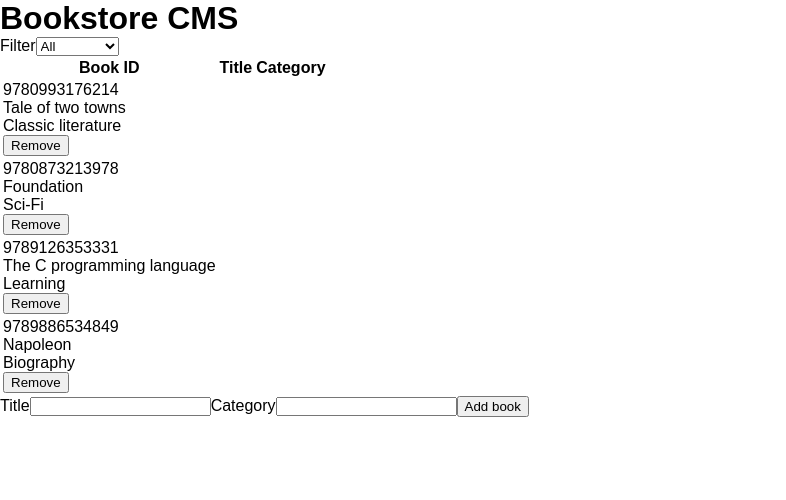
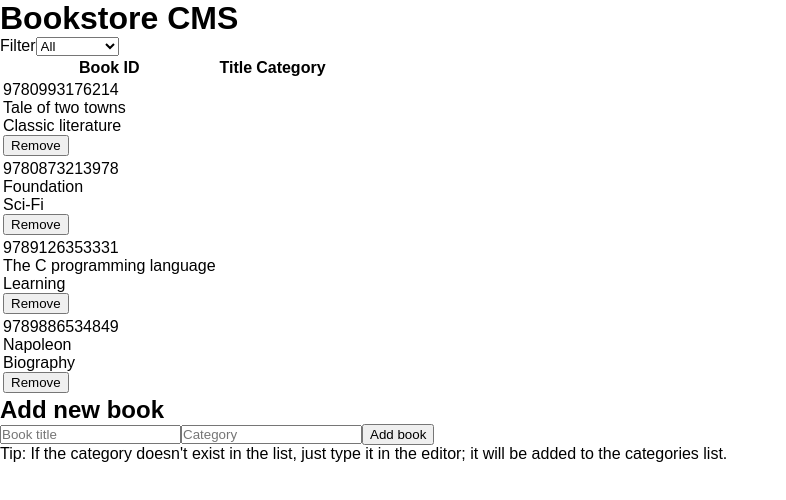
Before and after one commit to oscarnava/mv-bookstore, a React (Create React App) app: page / in a window 1280 px wide. Shown: the top 500 px of the page, without its empty margins (0-786 px from the left). Built offline with nearby package versions, Linux system fonts and the light colour scheme; a web font is replaced by a local one.

Commit message:
Refactor form for better display

```diff
--- a/src/containers/BooksForm.js
+++ b/src/containers/BooksForm.js
@@ -18,28 +18,28 @@ const BooksForm = ({ createBook }) => {
     setCategory('');
     if (!categories.includes(category)) {
       categories.push(category);
+      categories.sort();
     }
   };
   return (
     <>
-      <label htmlFor="title">
-        Title
+      <h2 className="book-form-header">Add new book</h2>
+      <div id="book-form">
         <input
+          id="title-input"
           type="text"
           name="title"
-          id="title"
           value={title}
+          placeholder="Book title"
           onChange={(e) => setTitle(e.target.value)}
         />
-      </label>
-      <label htmlFor="category">
-        Category
         <input
+          id="category-input"
           list="category-list"
           value={category}
+          placeholder="Category"
           onChange={(e) => setCategory(e.target.value)}
         />
-      </label>
         <datalist id="category-list">
           {categories.map((cat) => (
             <option key={cat} value={cat}>
@@ -47,9 +47,13 @@ const BooksForm = ({ createBook }) => {
             </option>
           ))}
         </datalist>
-      <button type="submit" onClick={handleSubmit}>
+        <button id="submit-btn" type="submit" onClick={handleSubmit}>
         Add book
         </button>
+      </div>
+      <div id="category-hint">
+        Tip: If the category doesn&apos;t exist in the list, just type it in the editor; it will be added to the categories list.
+      </div>
     </>
   );
 };
```
Lines whose indentation alone changed are shown as unchanged.
